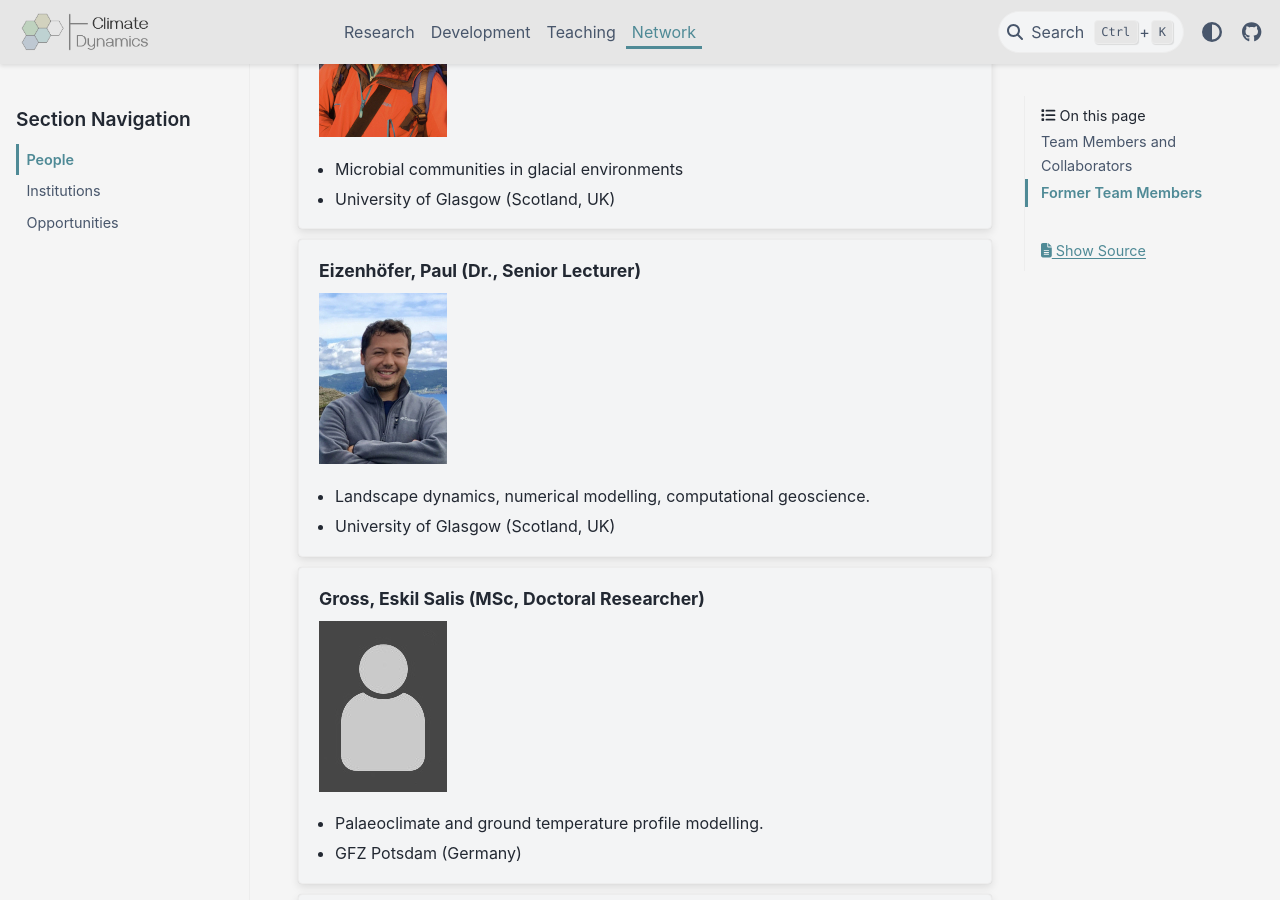
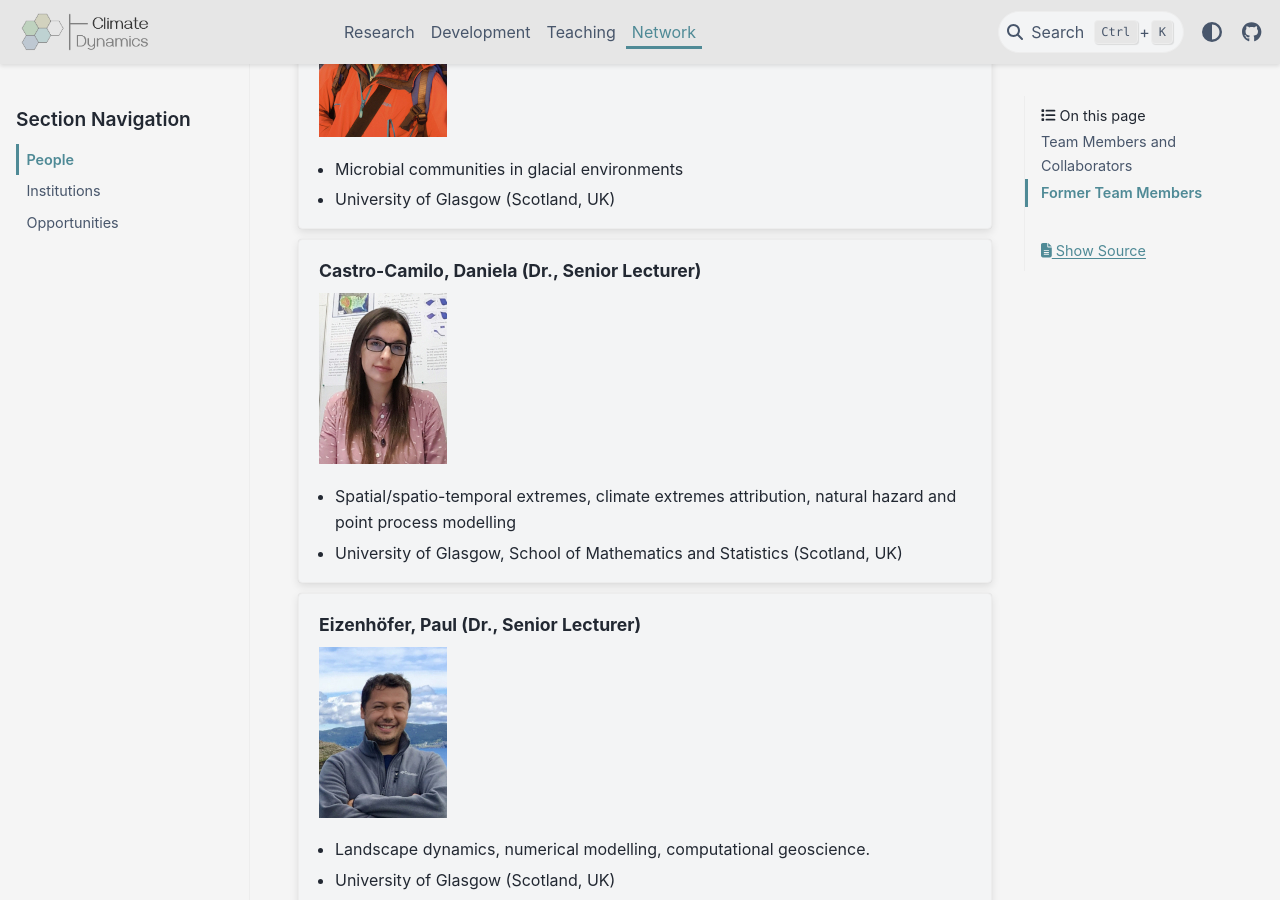
Before and after one commit to Climate-Dynamics/climatedynamics-web, a Sphinx documentation site: the page built from source/net/ppl.rst, in a window 1280 px wide and 900 px high, scrolled down 1833 px. Built offline with Sphinx 7.4.7 and the PyData theme 0.15.4, drawn with Linux system fonts in a browser that asks for light colours; pages that are not in the unit, such as notebooks, are missing from menus.

```diff
--- a/source/net/net.rst
+++ b/source/net/net.rst
@@ -4,7 +4,7 @@ Network
 .. figure:: img/network.jpg
    :align: center
 
-   Left: S. Mutz and S. Mohadjer. Middle: A. Sedhu-madhavan (MSc student), S. Mutz  and D. Boateng (PhD student) at the EGU General Assembly 2023 in Vienna, Austria. Right Top: D. Boateng presenting his work. Right Bottom-Left: M. Nettesheim and R. Drews explaining liquefaction. Right Bottom-Right: S. Mutz and S. Mohadjer in "Geoscience Communication" shirts.
+   Left: S. Mutz and S. Mohadjer. Middle: A. Sedhu-madhavan (MSc student), S. Mutz  and D. Boateng (PhD student) at the EGU General Assembly 2023 in Vienna, Austria. Right Top: D. Boateng presenting his work. Right Bottom:S. Mutz and D. Ali in Glasgow.
 
 
 .. toctree::
--- a/source/net/ppl.rst
+++ b/source/net/ppl.rst
@@ -16,6 +16,7 @@ Team Members and Collaborators
 .. |ico6| image:: img/ali.jpg
 .. |ico7| image:: img/karen.jpg
 .. |ico8| image:: img/akoto.jpg
+.. |ico9| image:: img/daniela.jpg
 
 
 .. topic:: Akoto, Doris Kyerewaa (PhD Researcher)
@@ -49,6 +50,14 @@ Team Members and Collaborators
 
     - Microbial communities in glacial environments
     - University of Glasgow (Scotland, UK)
+
+
+.. topic:: Castro-Camilo, Daniela (Dr., Senior Lecturer)
+
+    |ico9|
+
+    - Spatial/spatio-temporal extremes, climate extremes attribution, natural hazard and point process modelling
+    - University of Glasgow, School of Mathematics and Statistics (Scotland, UK)
 
 
 .. topic:: Eizenhöfer, Paul (Dr., Senior Lecturer)
```
Also changed, not shown: source/net/img/daniela.jpg (added), source/net/img/extra/b1_network.jpg (added), source/net/img/network.jpg.
